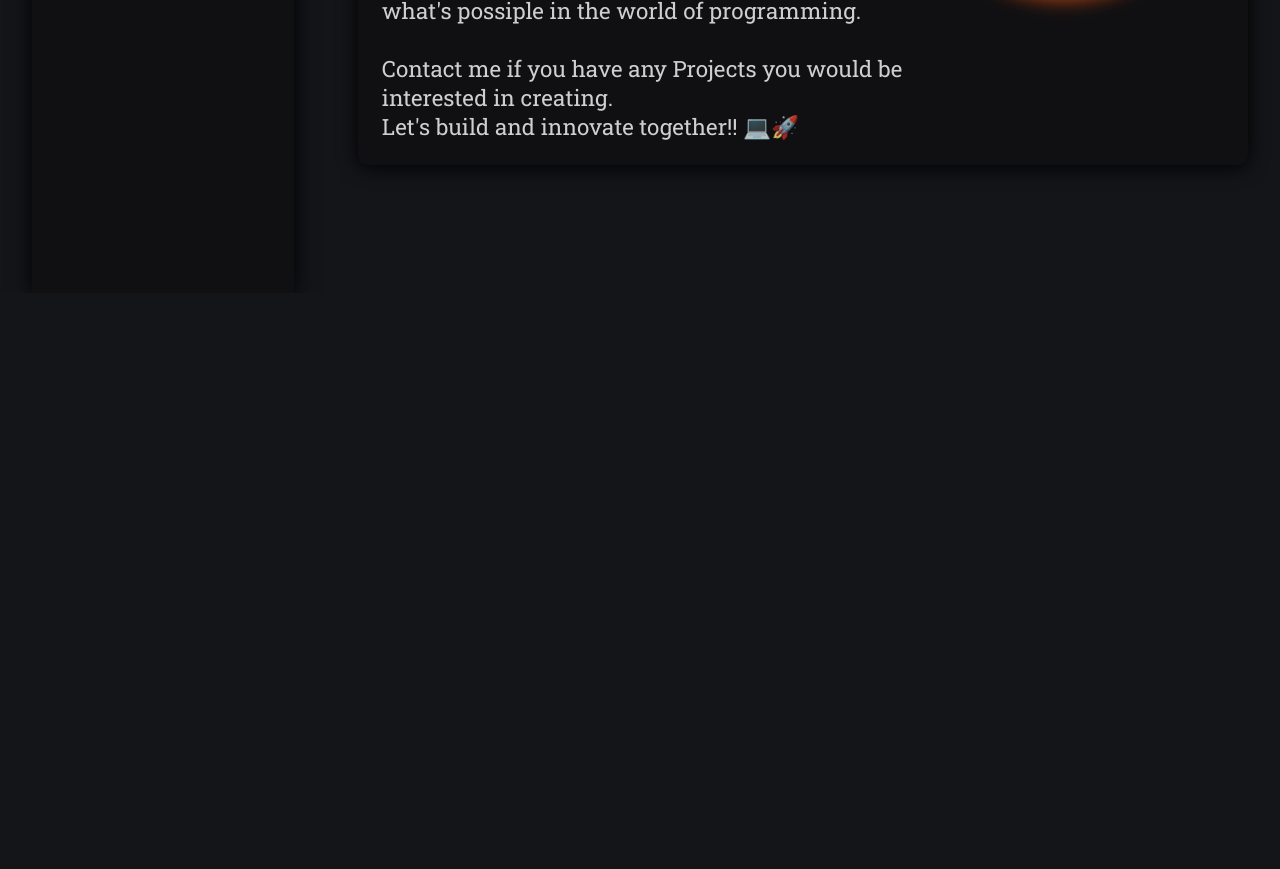
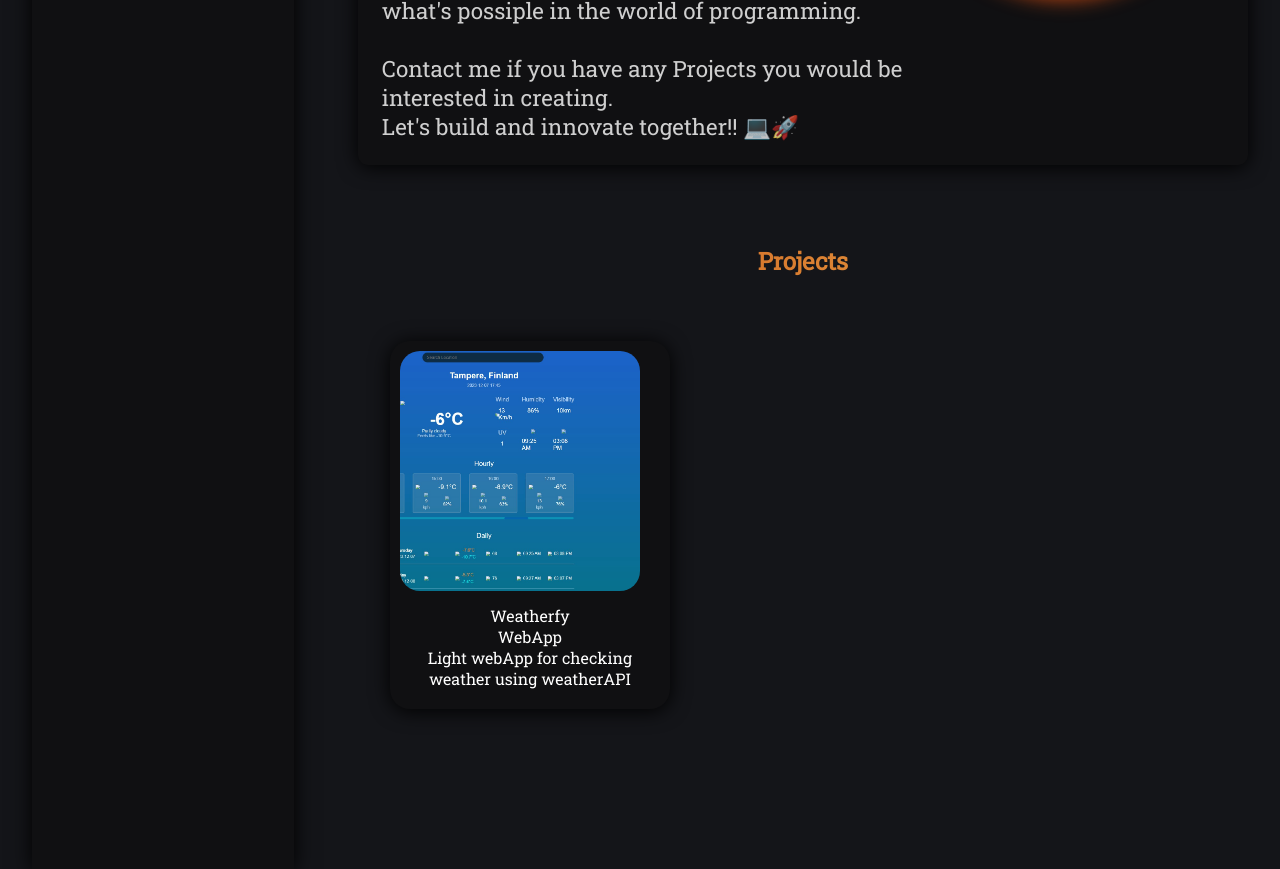
Before and after one commit to K4naxa/k4Experience, a plain HTML site: page index.html in a window 1280 px wide. Shown: the part 572-1441 px from the top of the page. Before the commit the page ends 865 px from the top, so only its background shows below. Drawn offline with Linux system fonts and the light colour scheme.

Commit message:
styling the mainpage

```diff
--- a/index.html
+++ b/index.html
@@ -58,6 +58,20 @@
           <div class="aboutMeImg"><img src="images/Own Image.jpg" alt="Image of my self" /></div>
         </div>
       </div>
+      <div class="fontPageProjectsContainer">
+        <h2 class="GRADIANTED">Projects</h2>
+        <div class="projectGridContainer">
+          <div class="project">
+            <div class="imageBox">
+              <img class="image" src="images/weatherFy.jpg" alt="shadow for the image" />
+            </div>
+
+            <div class="projectName">Weatherfy</div>
+            <div class="projectType">WebApp</div>
+            <div class="projectAbout">Light webApp for checking weather using weatherAPI</div>
+          </div>
+        </div>
+      </div>
     </div>
   </body>
 </html>
--- a/style.css
+++ b/style.css
@@ -62,7 +62,9 @@ body {
 
 #mainContainer {
   display: grid;
-  grid-template-areas: "sidemenu aboutme";
+  grid-template-areas:
+    "sidemenu aboutme"
+    "sidemenu projects"; /* Adjusted grid template areas */
   height: 100%;
 }
 
@@ -72,13 +74,14 @@ body {
   padding: 2rem;
   margin: 2rem;
   box-shadow: 0px 2px 20px black;
+  grid-area: sidemenu;
 }
 .aboutMeContainer {
   background-color: #101012;
   padding: 1.5rem;
   margin: 2rem;
   border-radius: 10px;
-  grid-area: "aboutme";
+  grid-area: aboutme;
   box-shadow: 0px 2px 20px black;
 }
 .aboutMeBlock {
@@ -101,3 +104,60 @@ body {
     box-shadow: 0px 2px 20px #c54913;
   }
 }
+
+.fontPageProjectsContainer {
+  grid-area: projects;
+
+  padding: 1rem;
+  margin: 2rem;
+
+  text-align: center;
+  display: grid;
+  grid-template-areas:
+    "title"
+    "projects";
+
+  & h2 {
+    margin-bottom: 3rem;
+    margin-top: 0;
+  }
+  & .projectGridContainer {
+    display: grid;
+    grid-template-columns: 1fr 1fr 1fr;
+    grid-area: projects;
+  }
+}
+
+.projectGridContainer .project {
+  box-shadow: 0px 2px 20px black;
+  background-color: #101012;
+  border-radius: 20px;
+  padding: 20px;
+  margin: 1rem;
+  position: relative;
+
+  & .imageBox {
+    & .shadow {
+      position: absolute;
+      left: -10px;
+      top: -10px;
+      max-height: 260px;
+      aspect-ratio: 1;
+      border-radius: 20px;
+      object-fit: cover;
+      object-position: center;
+      filter: blur(16px);
+      opacity: 70%;
+    }
+    & .image {
+      position: relative;
+      top: -10px;
+      left: -10px;
+      max-height: 240px;
+      aspect-ratio: 1;
+      border-radius: 20px;
+      object-fit: cover;
+      object-position: center;
+    }
+  }
+}
```
Also changed, not shown: images/weatherFy.jpg (added).
